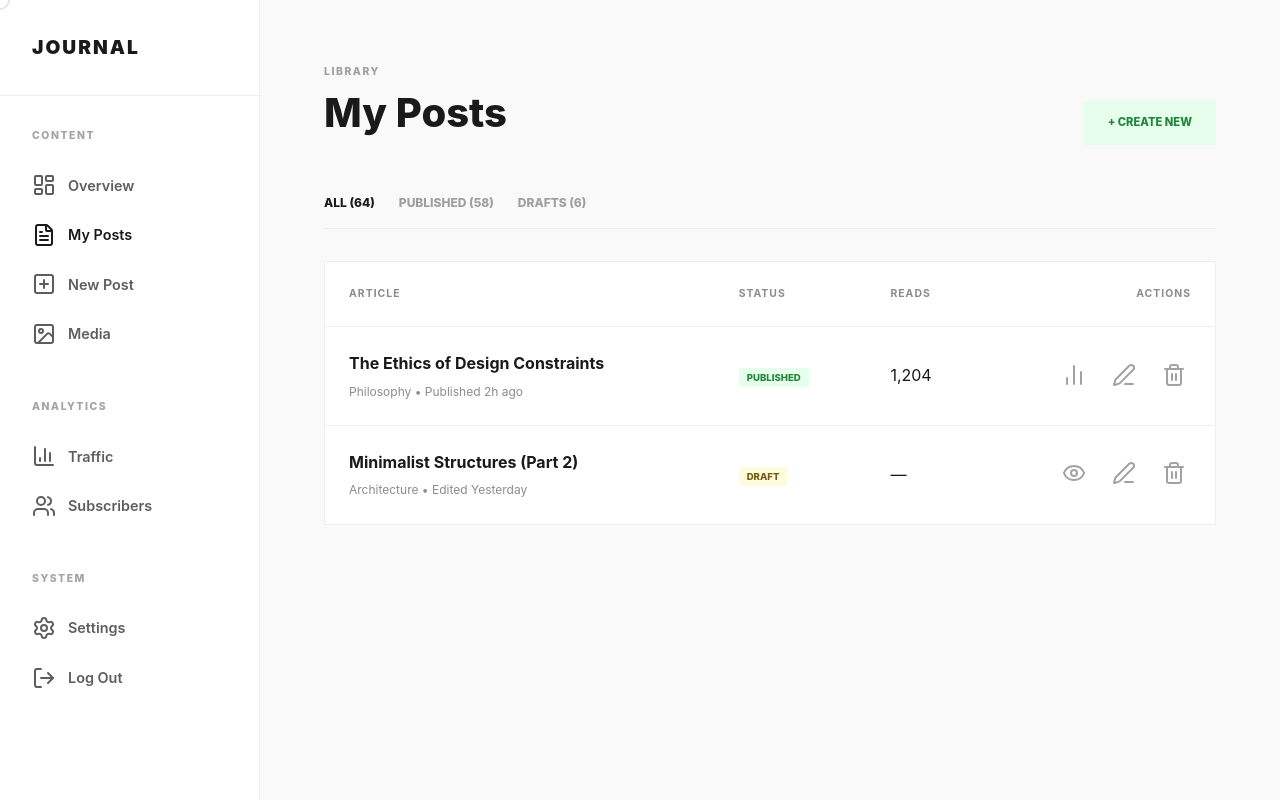
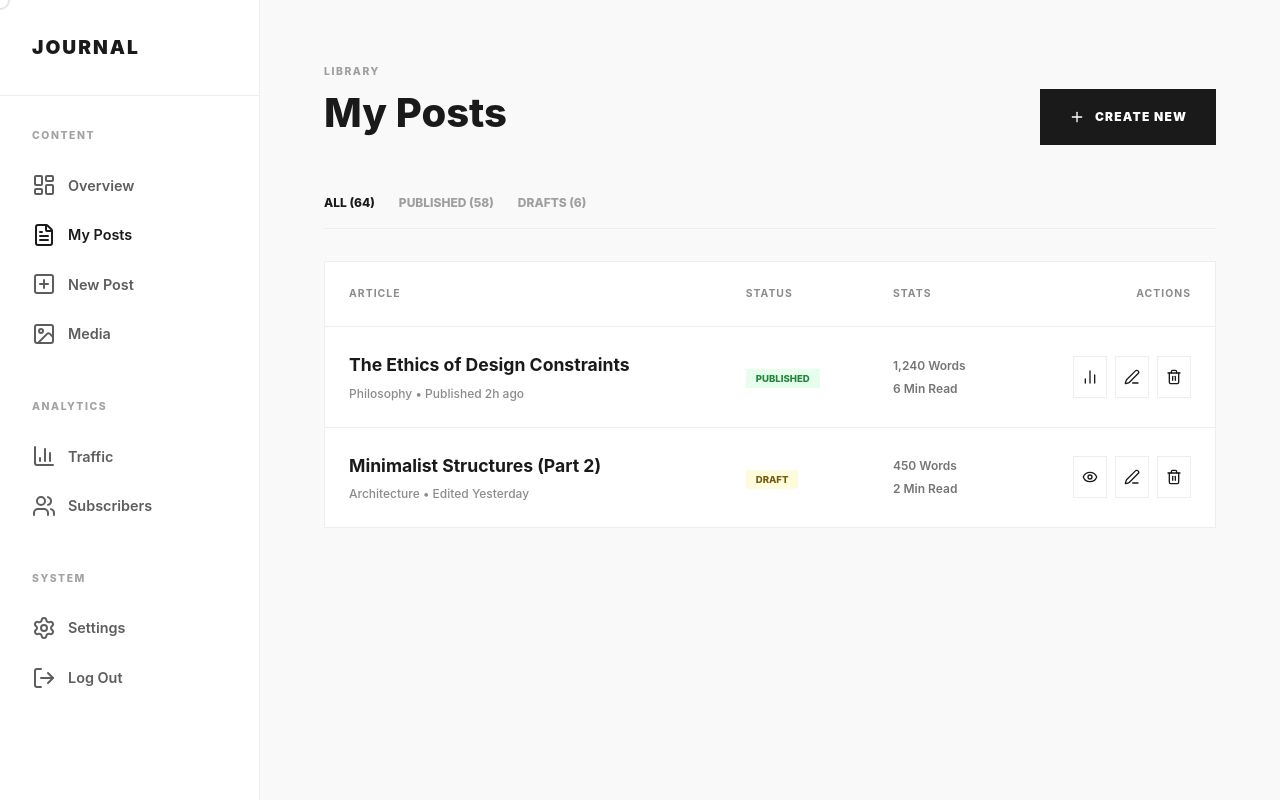
Before and after one commit to capsunlock/nxt_blog_frt, a plain HTML site: page my_posts.html in a window 1280 px wide. Drawn offline with nearby package versions, Linux system fonts and the light colour scheme.

Commit message:
my_post page - admin update

```diff
--- a/my_posts.html
+++ b/my_posts.html
@@ -141,6 +141,30 @@
 
         .page-header h1 { font-size: 2.5rem; font-weight: 800; margin: 0; }
 
+        /* --- Improved Create Button --- */
+        .btn-create {
+            display: inline-flex;
+            align-items: center;
+            gap: 10px;
+            background: var(--text-color);
+            color: var(--bg-color);
+            text-decoration: none;
+            padding: 1rem 1.8rem;
+            font-size: 0.75rem;
+            font-weight: 900;
+            text-transform: uppercase;
+            letter-spacing: 0.1em;
+            transition: all 0.3s cubic-bezier(0.165, 0.84, 0.44, 1);
+            border: none;
+            cursor: pointer;
+        }
+
+        .btn-create:hover {
+            transform: translateY(-2px);
+            box-shadow: 0 10px 20px rgba(0,0,0,0.1);
+            opacity: 0.9;
+        }
+
         /* --- Filter Bar --- */
         .filter-bar {
             display: flex;
@@ -192,37 +216,53 @@
 
         .post-row td { padding: 1.5rem; vertical-align: middle; }
 
-        .post-title { font-weight: 700; font-size: 1rem; color: var(--text-color); text-decoration: none; }
-        .post-meta { font-size: 0.75rem; opacity: 0.5; margin-top: 0.3rem; }
+        .post-title { font-weight: 700; font-size: 1.1rem; color: var(--text-color); text-decoration: none; display: block; margin-bottom: 4px; }
+        .post-meta { font-size: 0.75rem; opacity: 0.5; font-weight: 500; }
+
+        /* Stats Styling */
+        .post-stats { display: flex; flex-direction: column; gap: 4px; }
+        .stat-item { font-size: 0.75rem; font-weight: 600; color: var(--text-color); opacity: 0.6; }
 
         .status-pill {
             font-size: 0.6rem;
             text-transform: uppercase;
             font-weight: 800;
-            padding: 4px 8px;
+            padding: 4px 10px;
             background: #eee;
         }
 
         .status-published { background: #e6ffed; color: #22863a; }
         .status-draft { background: #fffbdd; color: #735c0f; }
 
-        .actions { display: flex; gap: 1rem; justify-content: flex-end; }
+        /* --- Improved Action Buttons --- */
+        .actions { display: flex; gap: 0.5rem; justify-content: flex-end; }
         .action-btn {
-            background: none;
-            border: none;
+            background: transparent;
+            border: 1px solid var(--border-color);
             cursor: pointer;
-            padding: 5px;
-            opacity: 0.4;
-            transition: opacity 0.2s;
+            padding: 8px;
             color: var(--text-color);
+            transition: all 0.2s;
+            display: flex;
+            align-items: center;
+            justify-content: center;
         }
 
-        .action-btn:hover { opacity: 1; }
-        .btn-delete:hover { color: #d73a49; }
+        .action-btn:hover {
+            background: var(--text-color);
+            color: var(--bg-color);
+            border-color: var(--text-color);
+        }
+
+        .btn-delete:hover {
+            background: #d73a49;
+            border-color: #d73a49;
+            color: white;
+        }
 
         @media (max-width: 768px) {
             .hide-mobile { display: none; }
-            .post-title { font-size: 0.9rem; }
+            .post-title { font-size: 0.95rem; }
         }
     </style>
 </head>
@@ -265,7 +305,9 @@
                 <span class="nav-group-title" style="margin:0">Library</span>
                 <h1>My Posts</h1>
             </div>
-            <a href="create_post.html" class="status-pill status-published" style="text-decoration: none; padding: 0.8rem 1.5rem; font-size: 0.7rem;">+ CREATE NEW</a>
+            <a href="create_post.html" class="btn-create">
+                <i data-lucide="plus" style="width:16px"></i> Create New
+            </a>
         </div>
 
         <div class="filter-bar">
@@ -280,7 +322,7 @@
                     <tr>
                         <th>Article</th>
                         <th class="hide-mobile">Status</th>
-                        <th class="hide-mobile">Reads</th>
+                        <th class="hide-mobile">Stats</th>
                         <th style="text-align: right;">Actions</th>
                     </tr>
                 </thead>
@@ -291,12 +333,17 @@
                             <div class="post-meta">Philosophy • Published 2h ago</div>
                         </td>
                         <td class="hide-mobile"><span class="status-pill status-published">Published</span></td>
-                        <td class="hide-mobile">1,204</td>
+                        <td class="hide-mobile">
+                            <div class="post-stats">
+                                <span class="stat-item">1,240 Words</span>
+                                <span class="stat-item">6 Min Read</span>
+                            </div>
+                        </td>
                         <td>
                             <div class="actions">
-                                <button class="action-btn"><i data-lucide="bar-chart-2"></i></button>
-                                <button class="action-btn"><i data-lucide="edit-3"></i></button>
-                                <button class="action-btn btn-delete"><i data-lucide="trash-2"></i></button>
+                                <button class="action-btn" title="Analytics"><i data-lucide="bar-chart-2" style="width:16px"></i></button>
+                                <button class="action-btn" title="Edit"><i data-lucide="edit-3" style="width:16px"></i></button>
+                                <button class="action-btn btn-delete" title="Delete"><i data-lucide="trash-2" style="width:16px"></i></button>
                             </div>
                         </td>
                     </tr>
@@ -306,12 +353,17 @@
                             <div class="post-meta">Architecture • Edited Yesterday</div>
                         </td>
                         <td class="hide-mobile"><span class="status-pill status-draft">Draft</span></td>
-                        <td class="hide-mobile">—</td>
+                        <td class="hide-mobile">
+                            <div class="post-stats">
+                                <span class="stat-item">450 Words</span>
+                                <span class="stat-item">2 Min Read</span>
+                            </div>
+                        </td>
                         <td>
                             <div class="actions">
-                                <button class="action-btn"><i data-lucide="eye"></i></button>
-                                <button class="action-btn"><i data-lucide="edit-3"></i></button>
-                                <button class="action-btn btn-delete"><i data-lucide="trash-2"></i></button>
+                                <button class="action-btn" title="Preview"><i data-lucide="eye" style="width:16px"></i></button>
+                                <button class="action-btn" title="Edit"><i data-lucide="edit-3" style="width:16px"></i></button>
+                                <button class="action-btn btn-delete" title="Delete"><i data-lucide="trash-2" style="width:16px"></i></button>
                             </div>
                         </td>
                     </tr>
```
